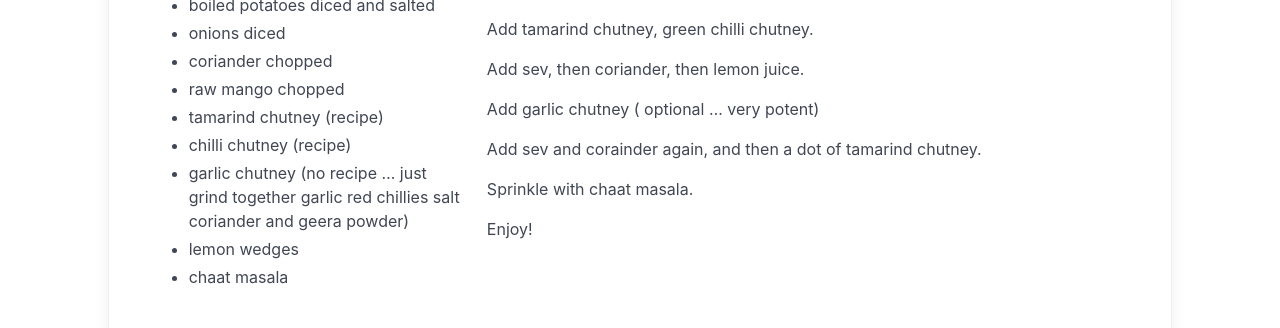
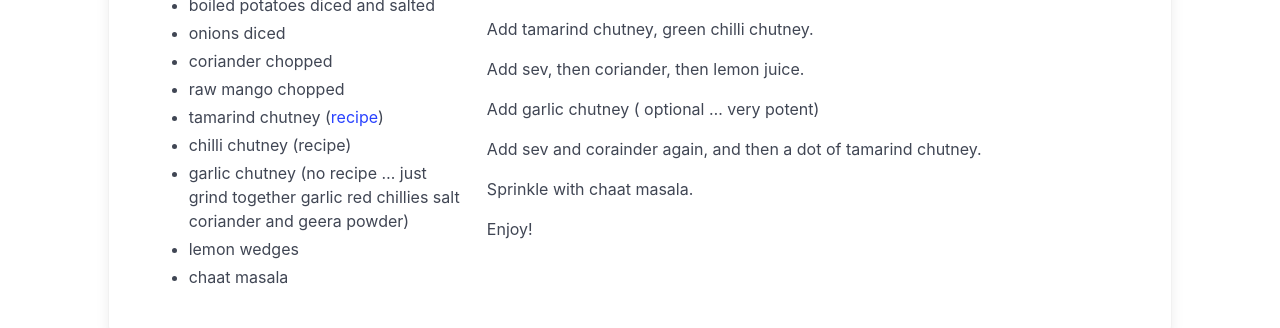
Before and after one commit to imissthatfood/imissthatfood.github.io, a Jekyll site: the page built from _recipes/chaat_bhelpuri.md, in a window 1280 px wide. Shown: the part 465-793 px from the top of the page. Built offline with Jekyll 4.4.1, drawn with Linux system fonts in a browser that asks for light colours; some of the changed lines change nothing that is shown.

Commit message:
Add example link

```diff
--- a/_recipes/chaat_bhelpuri.md
+++ b/_recipes/chaat_bhelpuri.md
@@ -17,7 +17,7 @@ layout: recipe
 * onions diced
 * coriander chopped
 * raw mango chopped
-* tamarind chutney (recipe)
+* tamarind chutney ([recipe](chaat-tamarindchutney))
 * chilli chutney (recipe)
 * garlic chutney (no recipe … just grind together garlic red chillies salt coriander and geera powder)
 * lemon wedges
```
